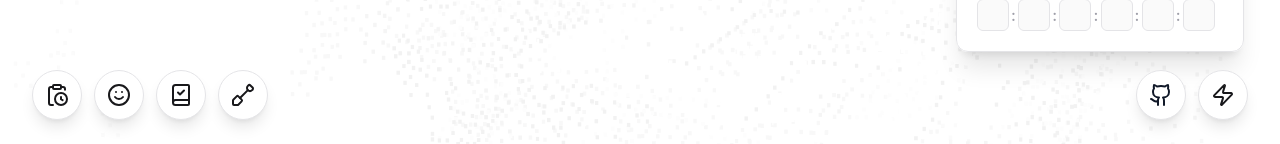
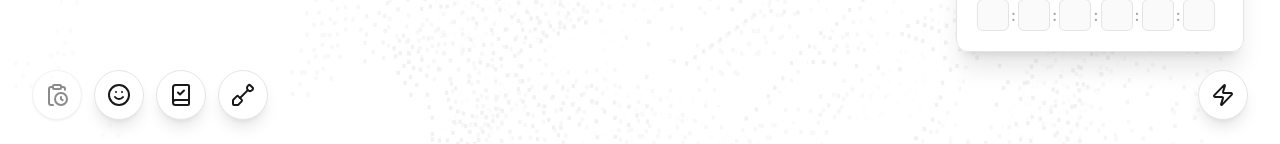
Before and after one commit to gonzalogramagia/apex-today, a Next.js app: page / in a window 1280 px wide. Shown: the part 648-792 px from the top of the page. Built offline with nearby package versions, Linux system fonts and the light colour scheme.

Commit message:
feat(ui): disable first bottom left button and remove github link

```diff
--- a/app/components/FloatingLinks.tsx
+++ b/app/components/FloatingLinks.tsx
@@ -44,16 +44,8 @@ export default function FloatingLinks({ lang }: FloatingLinksProps) {
 
     return (
         <>
-            {/* Right Side Buttons: Config / Github */}
+            {/* Right Side Buttons: Moovimiento */}
             <div className="fixed bottom-8 right-8 flex gap-3 z-[70]">
-                <a
-                    href="https://github.com/gonzalogramagia/apex-today"
-                    className="p-3 bg-white dark:bg-zinc-900 border border-zinc-200 dark:border-zinc-800 rounded-full shadow-lg hover:shadow-xl transition-all hover:scale-110 group"
-                    aria-label={t.ariaGithub}
-                    target="_blank"
-                >
-                    <Github className="w-6 h-6 text-gray-900 dark:text-white group-hover:text-[#6866D6] transition-colors" />
-                </a>
 
                 <a
                     href="https://moovimiento.com"
@@ -78,13 +70,12 @@ export default function FloatingLinks({ lang }: FloatingLinksProps) {
             {/* Left Side Buttons */}
             <div className="fixed bottom-8 left-8 flex gap-3 z-50">
                 {/* 1 - Botón Simple (Ej. Hoy) */}
-                <a
-                    href="https://apex.hoy.today"
-                    className="p-3 bg-white dark:bg-zinc-900 border border-zinc-200 dark:border-zinc-800 rounded-full shadow-lg hover:shadow-xl transition-all hover:scale-110 group cursor-pointer"
+                <div
+                    className="p-3 bg-white dark:bg-zinc-900 border border-zinc-200 dark:border-zinc-800 rounded-full shadow-sm opacity-50 cursor-not-allowed group"
                     aria-label="Hoy"
                 >
-                    <ClipboardClock className="w-6 h-6 text-zinc-900 dark:text-white group-hover:text-yellow-500 transition-colors" />
-                </a>
+                    <ClipboardClock className="w-6 h-6 text-zinc-900 dark:text-white" />
+                </div>
                 {/* 2 - Botón Emojis (Habilitado) */}
                 <a
                     href="https://apex.milemojis.com"
```
Also changed, not shown: 1 other file (tests, documents, lock files or other folders).
